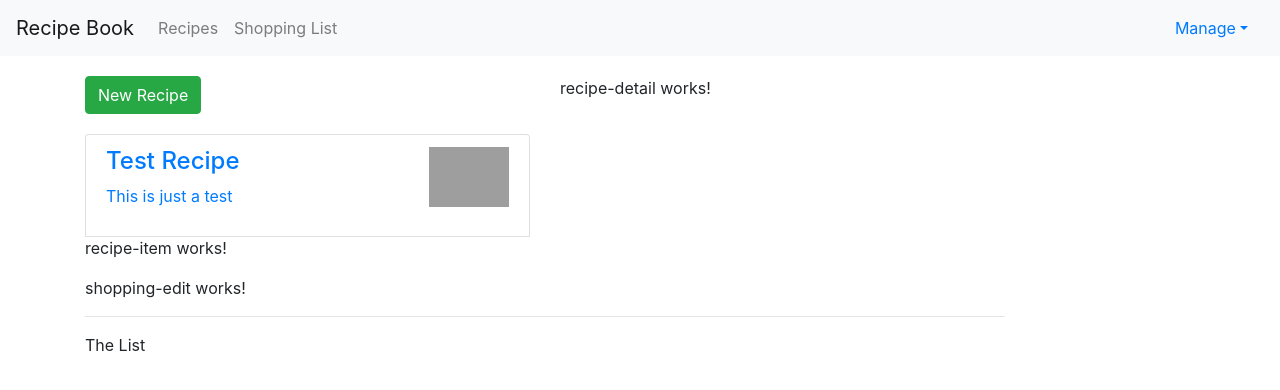
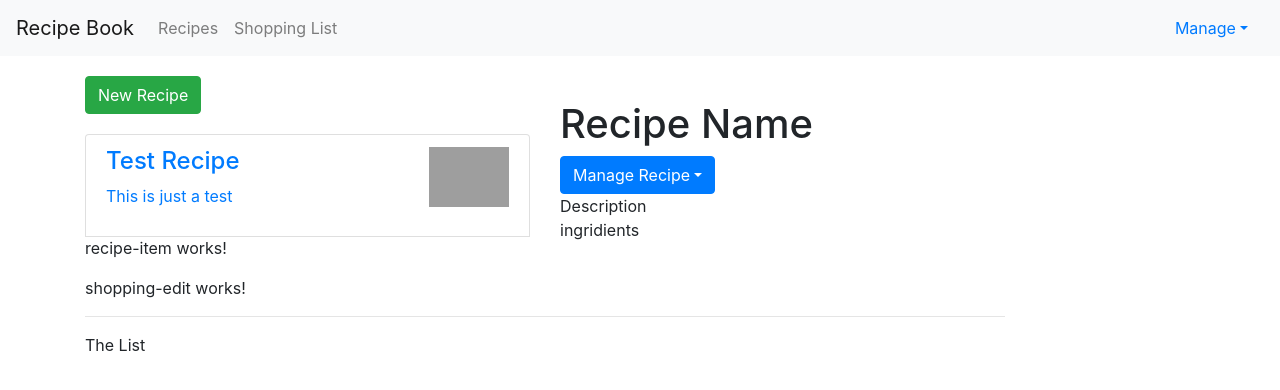
Before and after one commit to AndresXI/angular_app, an Angular app: page / in a window 1280 px wide. Shown: the top 390 px of the page. Built offline with nearby package versions, Linux system fonts and the light colour scheme; grey boxes are pictures that could not be loaded.

Commit message:
detail comp

```diff
--- a/src/app/header/header.component.html
+++ b/src/app/header/header.component.html
@@ -13,9 +13,8 @@
         <a class="nav-link" href="#">Shopping List</a>
       </li>
     </ul>
-  </div>
 
-  <ul class="nav nav-pills">
+    <ul class="nav nav-pills ml-auto">
         <li class="nav-item dropdown">
           <a class="nav-link dropdown-toggle" data-toggle="dropdown" href="#" role="button" aria-haspopup="true" aria-expanded="false">Manage</a>
           <div class="dropdown-menu">
@@ -25,4 +24,5 @@
         </li>
       </ul>
 
+  </div>
 </nav>
--- a/src/app/recipes/recipe-detail/recipe-detail.component.html
+++ b/src/app/recipes/recipe-detail/recipe-detail.component.html
@@ -1,3 +1,36 @@
-<p>
-  recipe-detail works!
-</p>
+<div class="row">
+  <div class="col-sm-12">
+    <img src="" alt="" class="img-response">
+  </div>
+</div>
+
+<div class="row">
+  <div class="col-sm-12">
+    <h1>Recipe Name</h1>
+  </div>
+</div>
+
+<div class="row">
+  <div class="col-sm-12">
+    <div class="btn-group">
+      <button type="button" class="btn btn-primary dropdown-toggle">Manage Recipe</button>
+      <ul class="dropdown-menu">
+        <li><a href="#">To shopping list</a></li>
+        <li><a href="#">Edit recipe</a></li>
+        <li><a href="#">Delete recipe</a></li>
+      </ul>
+    </div>
+  </div>
+</div>
+
+<div class="row">
+  <div class="col-sm-12">
+    Description
+  </div>
+</div>
+
+<div class="row">
+  <div class="col-sm-12">
+    ingridients
+  </div>
+</div>
```
Lines whose indentation alone changed are shown as unchanged.
